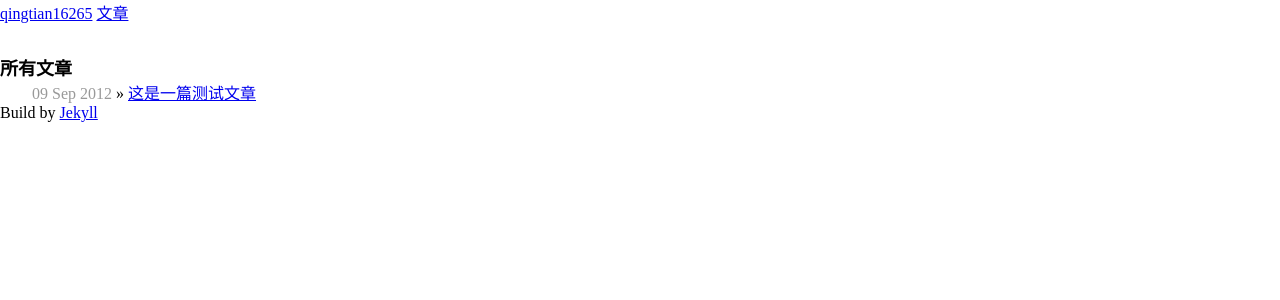
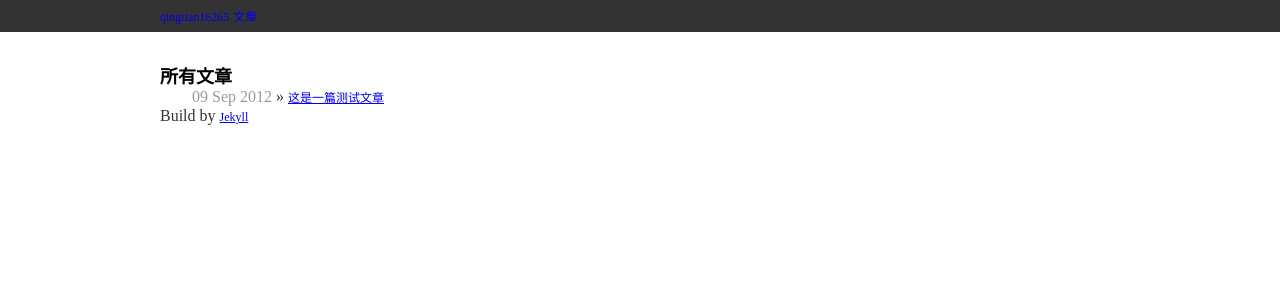
Before and after one commit to qingtian/qingtian.github.com, a Jekyll site: the page built from index.html, in a window 1280 px wide. Shown: the top 300 px of the page. Built offline with Jekyll 4.4.1, drawn with Linux system fonts in a browser that asks for light colours.

Commit message:
modify base.css

```diff
--- a/static/css/base.css
+++ b/static/css/base.css
@@ -1,3 +1,17 @@
+
+/*基本布局*/
+body{color:#333;}
+
+a,a:visited,a:hover,a:active{font-size:12px;}
+
+header{background:#333;color:#fff;height:32px;line-height:32px;}
+nav,#main,footer{margin:0px auto;width:960px;text-align:left;}
+nav a,nav a:visited,nav a:hover,nav a:active{text-decoration:none;}
+nav a:hover{color:#f3f3f3;}
+#main{}
+footer{}
+footer p{line-height:20px;}
+
 
 /*首页*/
 h2 {font-size:18px;font-weight:bold;color:black;}
```
